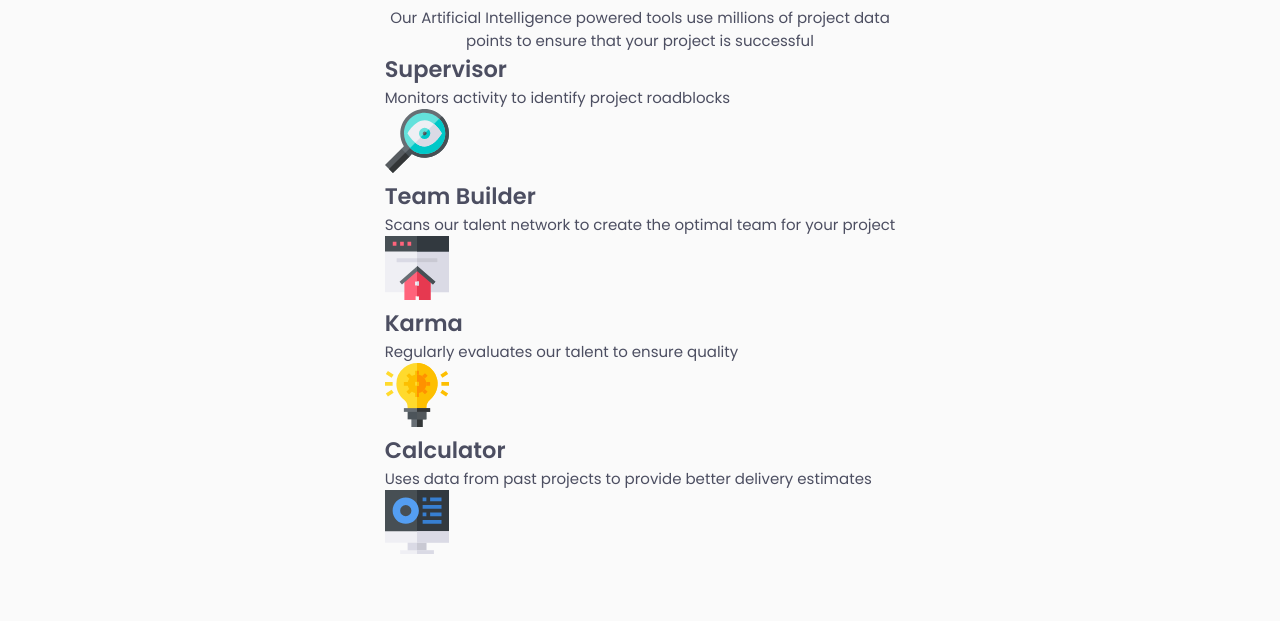
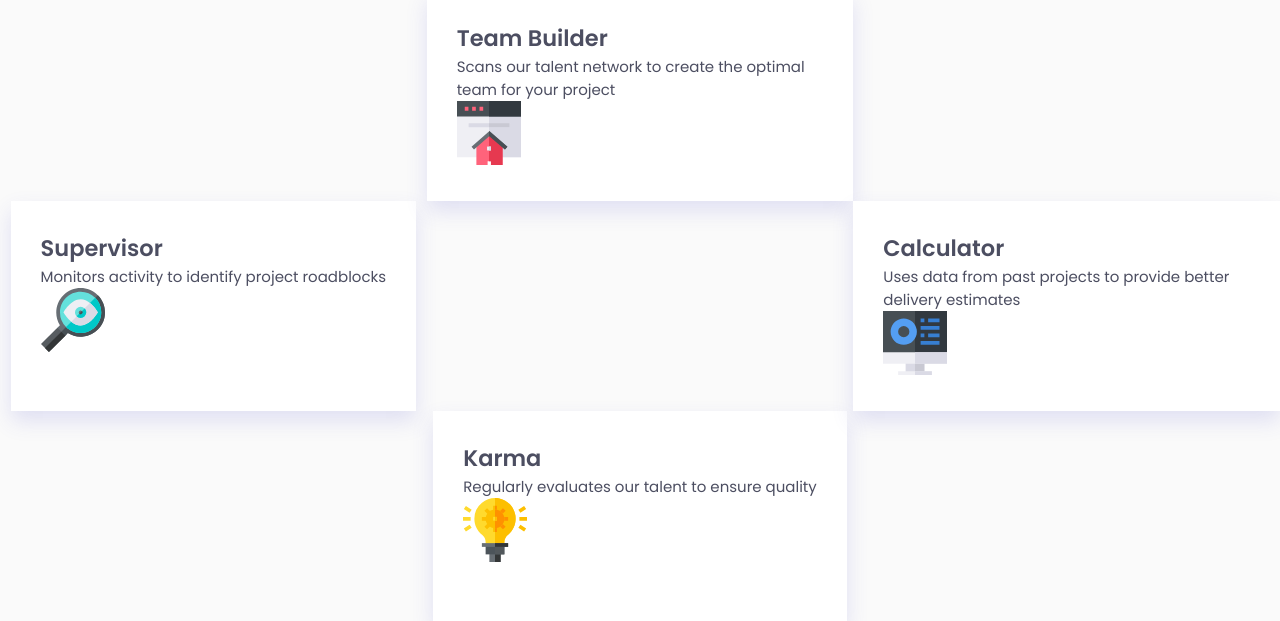
Before and after one commit to michelecandido/four-card-feature, a plain HTML site: page index.html in a window 1280 px wide. Shown: the part 180-801 px from the top of the page. Drawn offline with Linux system fonts and the light colour scheme.

Commit message:
style: add features style and grid

```diff
--- a/index.html
+++ b/index.html
@@ -11,6 +11,7 @@
 </head>
 
 <body>
+  <main>
     <header class="header">
       <h1 class="header__title">
         <span class="header__title--light">
@@ -67,5 +68,6 @@
         class="card__img">
       </article>
     </section>
+  </main>
 </body>
 </html>
--- /dev/null
+++ b/scss/_features.scss
@@ -0,0 +1,40 @@
+/* cards */
+.features {
+    display: grid;
+    grid-template-columns: repeat(3, 1fr);
+    grid-template-rows: repeat(3, 1fr);
+}
+
+@media (max-width: 768px) {
+    .features {
+        display: flex;
+        flex-direction: column;
+    }
+}
+
+.card {
+    padding: 2em;
+    justify-self: center;
+    background-color: white;
+    box-shadow: 0 10px 20px rgba(75, 75, 201, 0.15);
+
+    &:nth-child(1) {
+        grid-column: 1;
+        grid-row: 2;
+    }
+
+    &:nth-child(2) {
+        grid-column: 2;
+        grid-row: 1;
+    }
+
+    &:nth-child(3) {
+        grid-column: 2;
+        grid-row: 3;
+    }
+
+    &:nth-child(4) {
+        grid-column: 3;
+        grid-row: 2;
+    }
+}
--- a/scss/_general.scss
+++ b/scss/_general.scss
@@ -10,7 +10,12 @@ html {
 }
 
 body {
-    height: 100vh;
+    width: 100%;
+    background-color: hsl(0, 0%, 98%);
+}
+
+main {
+    min-height: 100vh;
     display: flex;
     flex-direction: column;
     justify-content: center;
@@ -18,6 +23,4 @@ body {
 
     font-family: 'Poppins', sans-serif;
     color: $grey-500;
-
-    background-color: hsl(0, 0%, 98%);
 }
--- a/style.scss
+++ b/style.scss
@@ -1,3 +1,4 @@
 @import './scss/variables';
 @import './scss/general';
 @import './scss/header';
+@import './scss/features';
```
Also changed, not shown: style.css, 1 other file. Lines whose indentation alone changed are shown as unchanged.
